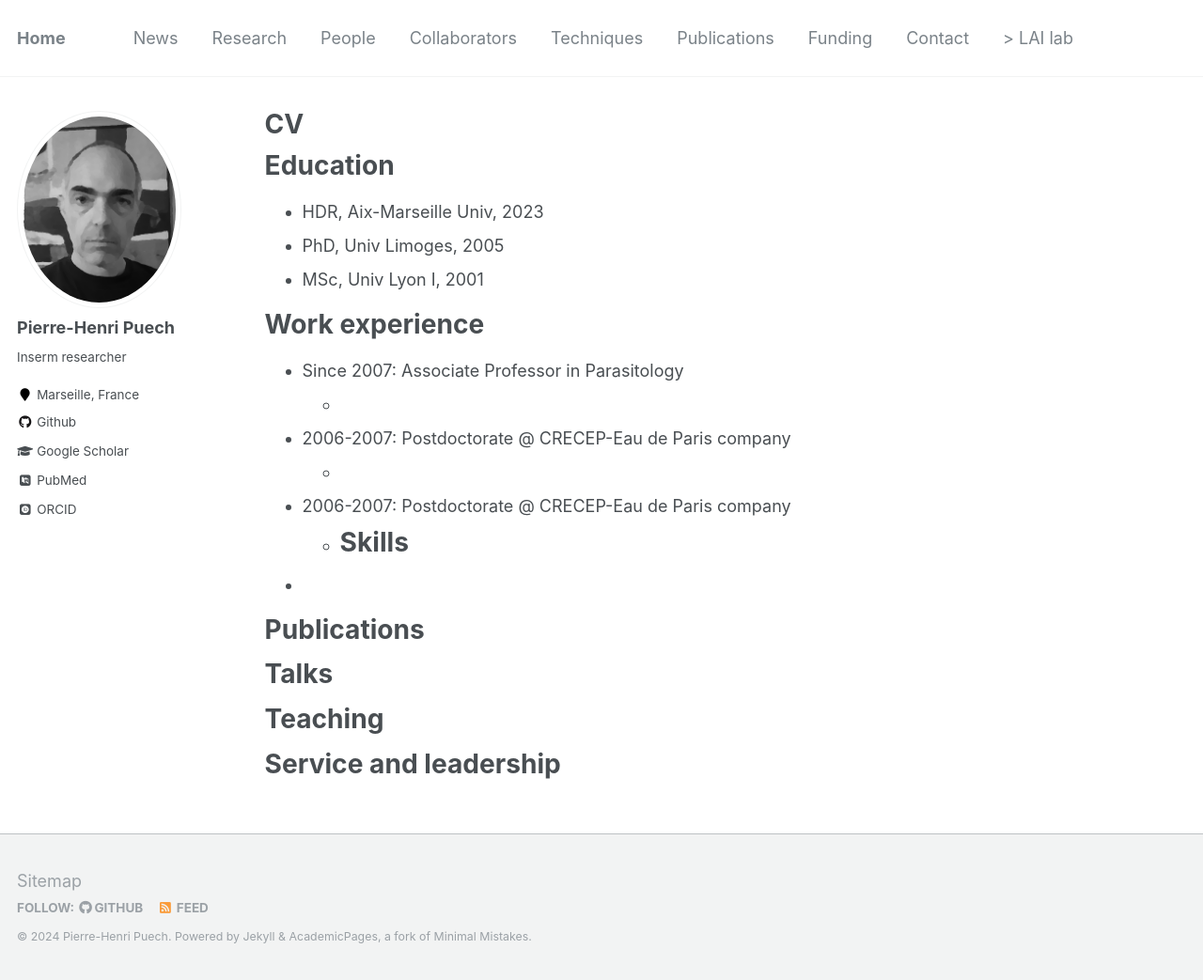
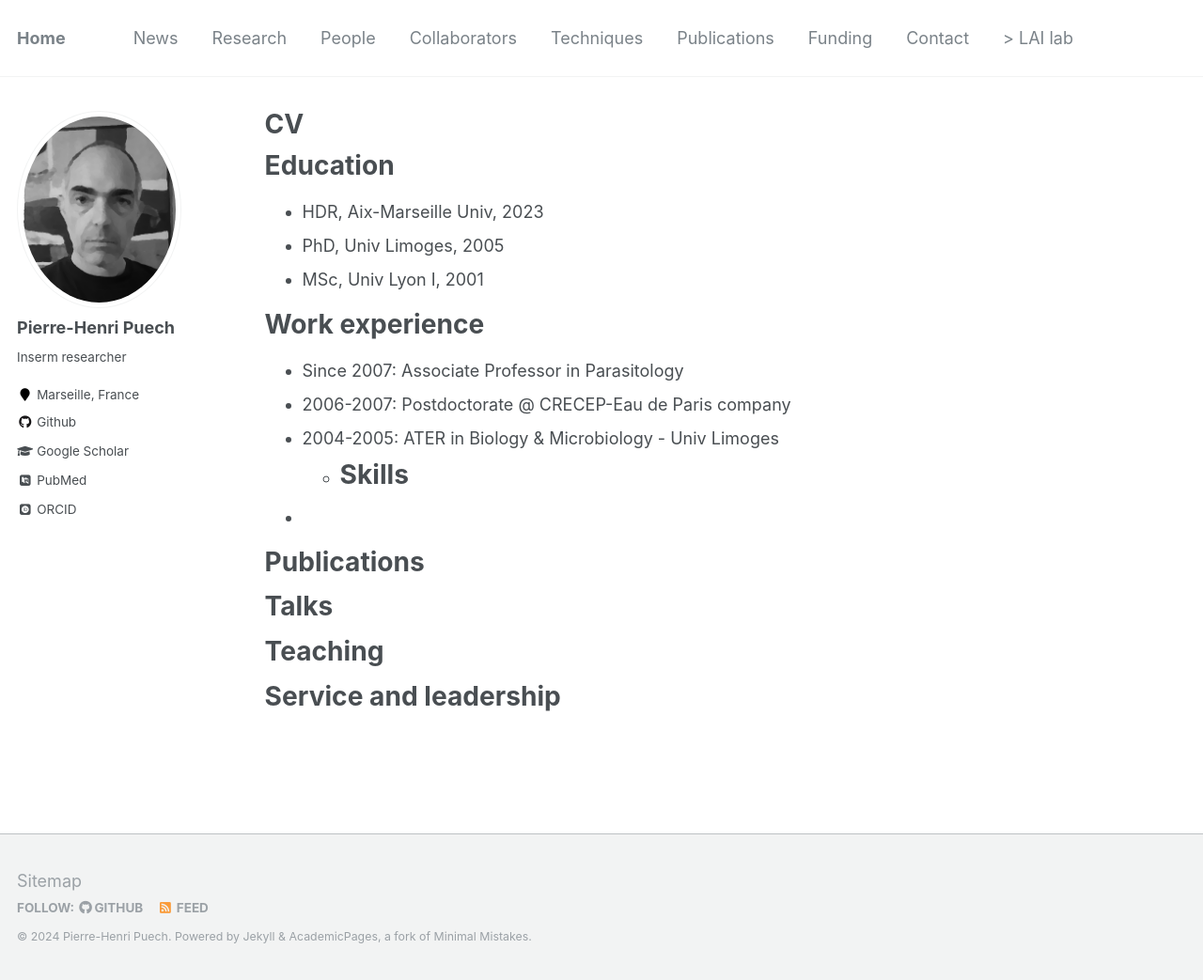
Before and after one commit to aureliendumetre/aureliendumetre.github.io, a Jekyll site: the page built from _pages/cv.md, in a window 1280 px wide and 1043 px high. Shown: the whole window at 94% size. Built offline with Jekyll 4.4.1, drawn with Linux system fonts in a browser that asks for light colours; some web fonts are replaced.

Commit message:
Update cv.md

```diff
--- a/_pages/cv.md
+++ b/_pages/cv.md
@@ -19,12 +19,8 @@ Education
 Work experience
 ======
 * Since 2007: Associate Professor in Parasitology
-  *
-
 * 2006-2007: Postdoctorate @ CRECEP-Eau de Paris company
-  *
-
-* 2006-2007: Postdoctorate @ CRECEP-Eau de Paris company
+* 2004-2005: ATER in Biology & Microbiology - Univ Limoges
   *
 Skills
 ======
```
